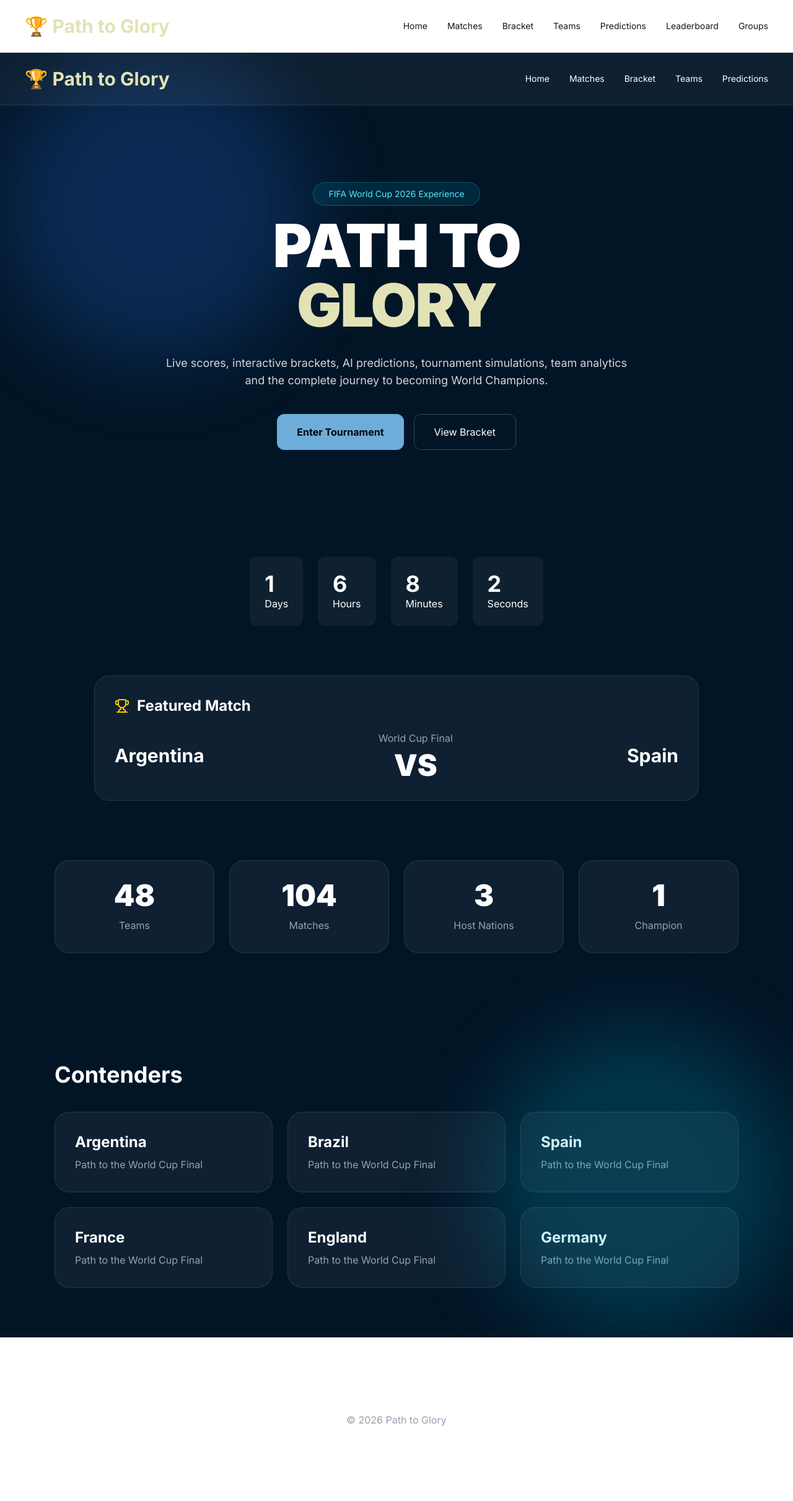
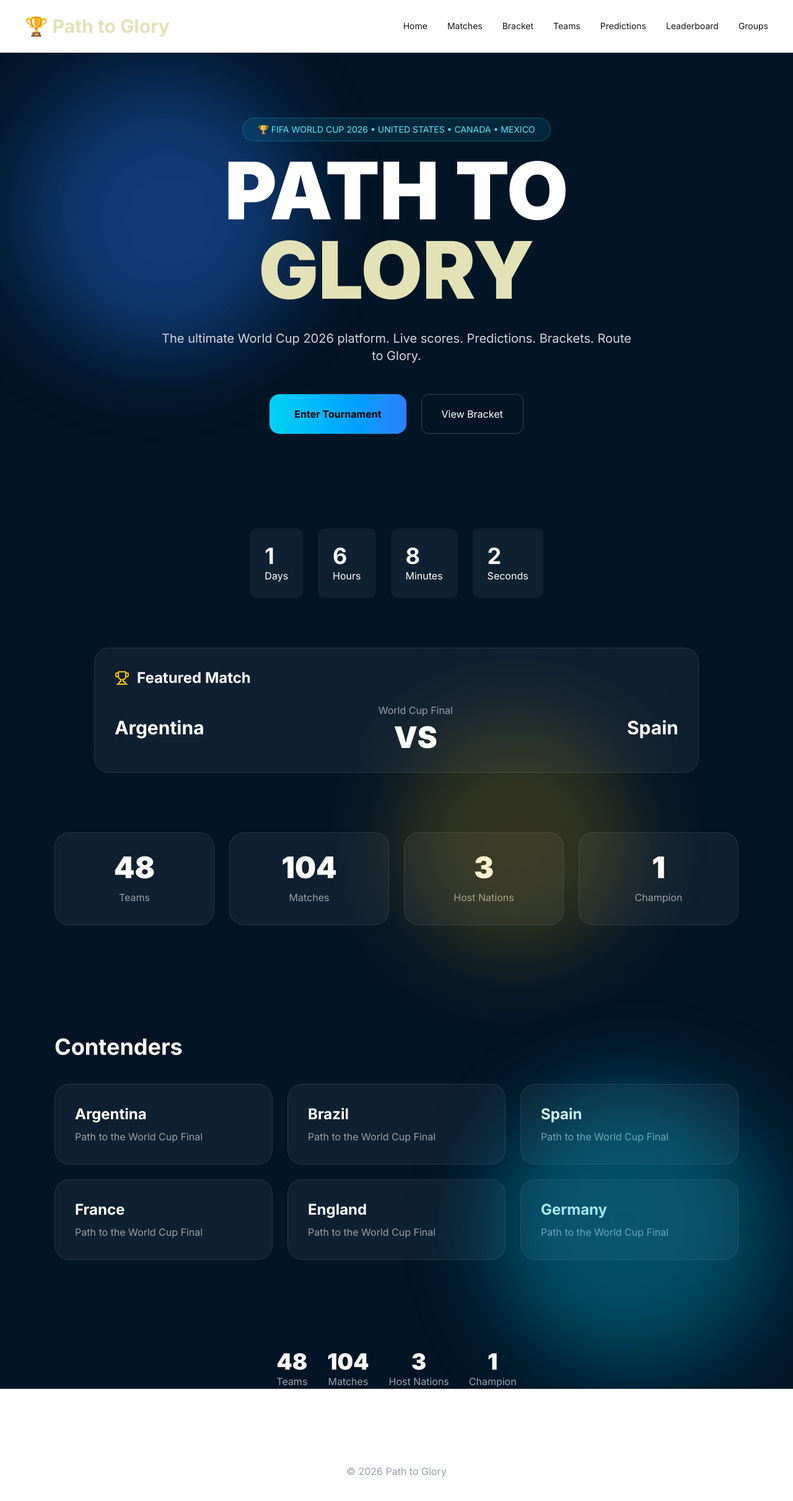
Before and after one commit to saviour159/path-to-glory, a Next.js app: page / in a window 1280 px wide. Shown: the top 2422 px of the page at 62% size. Before the commit the page ends 2343 px from the top, so only its background shows below. Built offline with nearby package versions, Linux system fonts and the light colour scheme.

Commit message:
Ultra Premium UI V1

```diff
--- a/app/bracket/page.tsx
+++ b/app/bracket/page.tsx
@@ -9,7 +9,19 @@ export default function BracketPage() {
         {bracket.quarterFinals.map((match, index) => (
           <div
             key={index}
-            className="rounded-3xl border border-white/10 bg-white/5 p-8">
+            className="
+rounded-3xl
+border
+border-white/10
+bg-white/5
+backdrop-blur-xl
+p-8
+transition-all
+duration-300
+hover:-translate-y-2
+hover:border-cyan-400
+hover:shadow-[0_0_40px_rgba(110,172,218,0.25)]
+">
             <div className="flex justify-between">
               <span>{match.team1}</span>
               <span>{match.score1}</span>
--- /dev/null
+++ b/app/global.css
@@ -0,0 +1,18 @@
+:root {
+  --bg-primary: #021526;
+  --bg-secondary: #03346e;
+  --accent: #6eacda;
+  --gold: #e2e2b6;
+}
+
+.glass-card {
+  background: rgba(255, 255, 255, 0.05);
+  backdrop-filter: blur(20px);
+  border: 1px solid rgba(255, 255, 255, 0.1);
+}
+
+.gold-glow {
+  text-shadow:
+    0 0 10px rgba(226, 226, 182, 0.5),
+    0 0 30px rgba(226, 226, 182, 0.3);
+}
--- a/app/groups/page.tsx
+++ b/app/groups/page.tsx
@@ -27,7 +27,19 @@ export default async function GroupsPage() {
         {Object.entries(groupedData || {}).map(([groupName, teams]) => (
           <div
             key={groupName}
-            className="rounded-3xl border border-white/10 bg-white/5 p-8">
+            className="
+rounded-3xl
+border
+border-white/10
+bg-white/5
+backdrop-blur-xl
+p-8
+transition-all
+duration-300
+hover:-translate-y-2
+hover:border-cyan-400
+hover:shadow-[0_0_40px_rgba(110,172,218,0.25)]
+">
             <h2 className="text-3xl font-bold mb-6">{groupName}</h2>
 
             <table className="w-full">
--- a/app/matches/page.tsx
+++ b/app/matches/page.tsx
@@ -11,7 +11,19 @@ export default async function MatchesPage() {
         {matches?.map((match) => (
           <div
             key={match.id}
-            className="rounded-3xl border border-white/10 bg-white/5 p-8">
+            className="
+rounded-3xl
+border
+border-white/10
+bg-white/5
+backdrop-blur-xl
+p-8
+transition-all
+duration-300
+hover:-translate-y-2
+hover:border-cyan-400
+hover:shadow-[0_0_40px_rgba(110,172,218,0.25)]
+">
             <div className="flex justify-between items-center">
               <div>
                 <h2 className="text-3xl font-bold">{match.home_team}</h2>
--- a/app/page.tsx
+++ b/app/page.tsx
@@ -2,43 +2,51 @@ import Countdown from "@/components/home/Countdown";
 import FeaturedMatch from "@/components/home/FeaturedMatch";
 import Stats from "@/components/home/Stats";
 import TeamShowcase from "@/components/home/TeamShowcase";
+import HeroStats from "@/components/home/HeroStats";
 export default function Home() {
   return (
     <main className="relative min-h-screen overflow-hidden bg-[#021526] text-white">
+      <div className="absolute inset-0 opacity-20">
+        <div className="absolute top-20 left-20 w-96 h-96 bg-blue-500 rounded-full blur-3xl" />
+
+        <div className="absolute bottom-20 right-20 w-96 h-96 bg-cyan-500 rounded-full blur-3xl" />
+
+        <div className="absolute top-1/2 left-1/2 w-96 h-96 bg-yellow-500 rounded-full blur-3xl" />
+      </div>
       {/* Background Glow */}
       <div className="absolute top-0 left-0 h-[500px] w-[500px] rounded-full bg-blue-500/20 blur-3xl" />
       <div className="absolute bottom-0 right-0 h-[500px] w-[500px] rounded-full bg-cyan-500/20 blur-3xl" />
-      {/* Navbar */}
-      <nav className="sticky top-0 z-50 flex items-center justify-between px-10 py-6 backdrop-blur-lg bg-white/5 border-b border-white/10">
-        <h1 className="text-3xl font-bold text-[#E2E2B6]">🏆 Path to Glory</h1>
 
-        <div className="hidden md:flex gap-8 text-sm">
-          <a href="#">Home</a>
-          <a href="#">Matches</a>
-          <a href="#">Bracket</a>
-          <a href="#">Teams</a>
-          <a href="#">Predictions</a>
+      {/* Hero */}
+      <section className="relative flex min-h-[90vh] flex-col items-center justify-center text-center px-6 z-10">
+        {" "}
+        <div className="mb-4 rounded-full border border-cyan-400/30 bg-cyan-400/10 px-6 py-2 text-sm text-cyan-300">
+          🏆 FIFA WORLD CUP 2026 • UNITED STATES • CANADA • MEXICO
         </div>
-      </nav>
-      {/* Hero */}
-      <section className="relative flex min-h-[85vh] flex-col items-center justify-center text-center px-6">
-        <div className="mb-4 rounded-full border border-cyan-400/30 bg-cyan-400/10 px-6 py-2 text-sm text-cyan-300">
-          FIFA World Cup 2026 Experience
-        </div>
-
-        <h1 className="text-6xl md:text-8xl font-black tracking-tight">
+        <h1 className="text-7xl md:text-9xl font-black gold-glow">
           PATH TO
           <span className="block text-[#E2E2B6]">GLORY</span>
         </h1>
-
-        <p className="mt-8 max-w-3xl text-lg text-gray-300">
-          Live scores, interactive brackets, AI predictions, tournament
-          simulations, team analytics and the complete journey to becoming World
-          Champions.
+        <p className="max-w-3xl mt-8 text-xl text-gray-300">
+          The ultimate World Cup 2026 platform. Live scores. Predictions.
+          Brackets. Route to Glory.
         </p>
-
-        <div className="mt-10 flex flex-wrap justify-center gap-4">
-          <button className="rounded-xl bg-[#6EACDA] px-8 py-4 font-bold text-black transition hover:scale-105">
+        <div className="mt-12 flex flex-wrap justify-center gap-6">
+          <button
+            className="
+rounded-2xl
+bg-gradient-to-r
+from-cyan-400
+to-blue-500
+px-10
+py-5
+font-bold
+text-black
+transition-all
+duration-300
+hover:scale-105
+hover:shadow-[0_0_40px_rgba(110,172,218,0.5)]
+">
             Enter Tournament
           </button>
 
@@ -51,6 +59,7 @@ export default function Home() {
       <FeaturedMatch />
       <Stats />
       <TeamShowcase />
+      <HeroStats />
     </main>
   );
 }
--- a/app/predictions/page.tsx
+++ b/app/predictions/page.tsx
@@ -11,7 +11,19 @@ export default async function PredictionsPage() {
         {data?.map((prediction) => (
           <div
             key={prediction.id}
-            className="rounded-3xl border border-white/10 bg-white/5 p-8">
+            className="
+rounded-3xl
+border
+border-white/10
+bg-white/5
+backdrop-blur-xl
+p-8
+transition-all
+duration-300
+hover:-translate-y-2
+hover:border-cyan-400
+hover:shadow-[0_0_40px_rgba(110,172,218,0.25)]
+">
             <h2 className="text-2xl font-bold">{prediction.username}</h2>
 
             <p className="mt-3">Winner: {prediction.winner}</p>
--- /dev/null
+++ b/components/home/HeroStats.tsx
@@ -0,0 +1,29 @@
+export default function HeroStats() {
+  return (
+    <div className="flex flex-wrap justify-center gap-8 mt-16">
+      <div className="text-center">
+        <h2 className="text-4xl font-black">48</h2>
+
+        <p className="text-gray-400">Teams</p>
+      </div>
+
+      <div className="text-center">
+        <h2 className="text-4xl font-black">104</h2>
+
+        <p className="text-gray-400">Matches</p>
+      </div>
+
+      <div className="text-center">
+        <h2 className="text-4xl font-black">3</h2>
+
+        <p className="text-gray-400">Host Nations</p>
+      </div>
+
+      <div className="text-center">
+        <h2 className="text-4xl font-black">1</h2>
+
+        <p className="text-gray-400">Champion</p>
+      </div>
+    </div>
+  );
+}
--- a/components/teams/TeamCard.tsx
+++ b/components/teams/TeamCard.tsx
@@ -10,7 +10,20 @@ export default function TeamCard({
   confederation,
 }: TeamCardProps) {
   return (
-    <div className="rounded-3xl border border-white/10 bg-white/5 p-8">
+    <div
+      className="
+rounded-3xl
+border
+border-white/10
+bg-white/5
+backdrop-blur-xl
+p-8
+transition-all
+duration-300
+hover:-translate-y-2
+hover:border-cyan-400
+hover:shadow-[0_0_40px_rgba(110,172,218,0.25)]
+">
       <h2 className="text-3xl font-bold">{name}</h2>
 
       <p className="mt-2">FIFA Rank: {fifaRank}</p>
```
